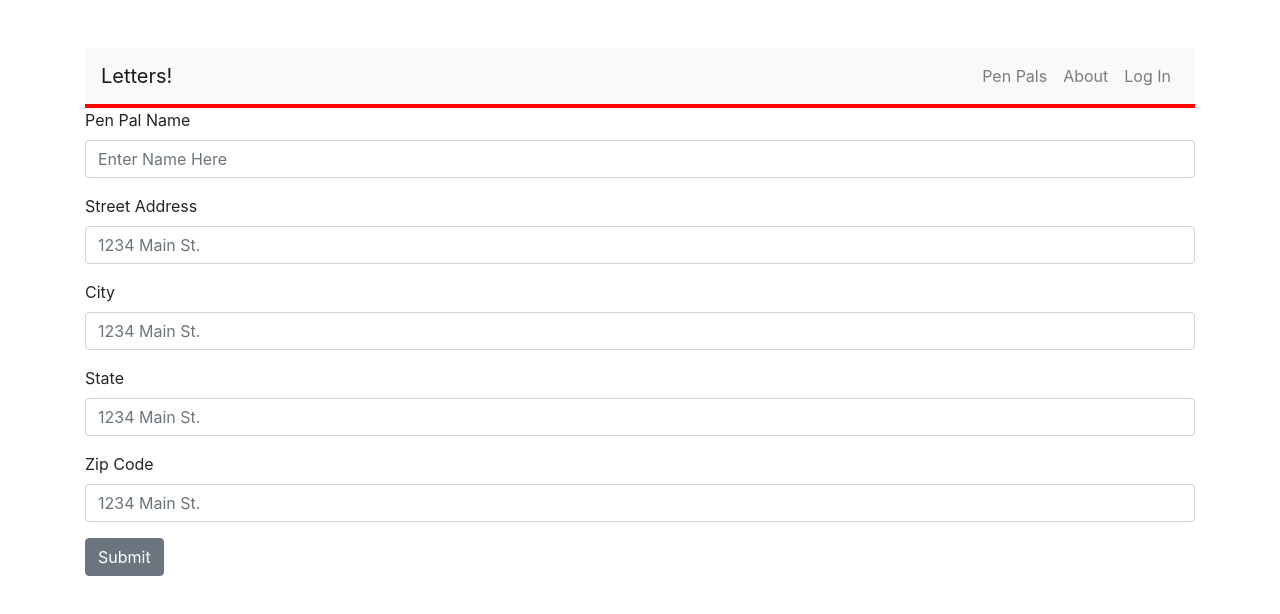
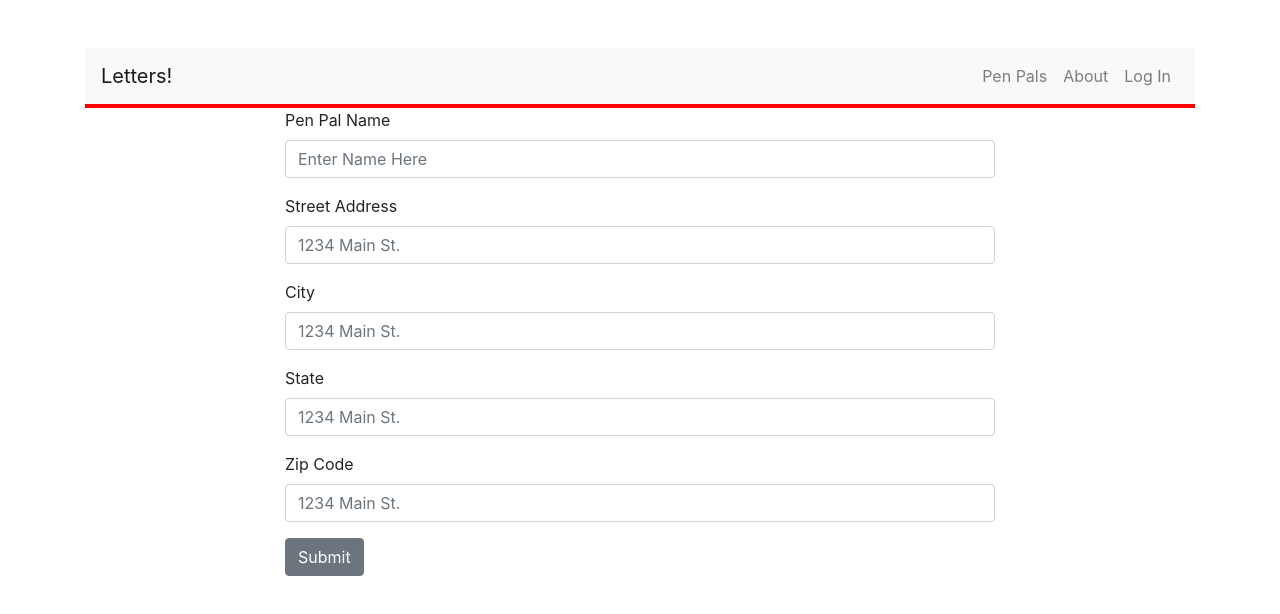
Before and after one commit to kait-schorr/Letters_Frontend, a React (Create React App) app: page /penpals in a window 1280 px wide. Shown: the top 614 px of the page. Built offline with nearby package versions, Linux system fonts and the light colour scheme.

Commit message:
modified all form styling

```diff
--- a/src/components/LetterForm.js
+++ b/src/components/LetterForm.js
@@ -1,7 +1,7 @@
 import React, { Component } from 'react';
 import axios from 'axios';
 import { withRouter } from 'react-router';
-import { Button, Form, FormGroup, Label, Input } from 'reactstrap';
+import { Button, Col, Form, FormGroup, Label, Input } from 'reactstrap';
 import moment from 'moment';
 
 class LetterForm extends Component {
@@ -47,6 +47,7 @@ class LetterForm extends Component {
 
   render() {
     return (
+      <Col sm="12" md={{ size: 8, offset: 2 }}>
         <Form
           id="letterform"
           onChange={this.handleChange}
@@ -67,6 +68,7 @@ class LetterForm extends Component {
           </FormGroup>
           <Button>Submit</Button>
         </Form>
+      </Col>
     );
   }
 }
--- a/src/components/PenPalForm.js
+++ b/src/components/PenPalForm.js
@@ -1,6 +1,14 @@
 import React, { Component } from 'react';
 import { withRouter } from 'react-router';
-import { Button, Form, FormGroup, Label, Input, FormText } from 'reactstrap';
+import {
+  Button,
+  Col,
+  Form,
+  FormGroup,
+  Label,
+  Input,
+  FormText,
+} from 'reactstrap';
 import axios from 'axios';
 
 class PenPalForm extends Component {
@@ -50,6 +58,7 @@ class PenPalForm extends Component {
 
   render() {
     return (
+      <Col sm="12" md={{ size: 8, offset: 2 }}>
         <Form
           id="penpalform"
           onChange={this.handleChange}
@@ -103,6 +112,7 @@ class PenPalForm extends Component {
 
           <Button>Submit</Button>
         </Form>
+      </Col>
     );
   }
 }
--- a/src/components/PenPalList.js
+++ b/src/components/PenPalList.js
@@ -2,6 +2,7 @@ import React, { Component, Fragment } from 'react';
 import axios from 'axios';
 import {
   Container,
+  Col,
   Row,
   Card,
   CardText,
@@ -49,6 +50,7 @@ class PenPalList extends Component {
     return (
       <Fragment>
         <Container className="penpalCards">
+          <Col sm="12" md={{ size: 8, offset: 2 }}>
             <Row>
               {this.state.penpals.map(penpal => (
                 <Link className="penpal-cards" to={`penpals/${penpal.name}`}>
@@ -63,6 +65,7 @@ class PenPalList extends Component {
                 </Link>
               ))}
             </Row>
+          </Col>
         </Container>
         <PenPalForm getPenpals={this.getPenpals} />
       </Fragment>
```
Lines whose indentation alone changed are shown as unchanged.
